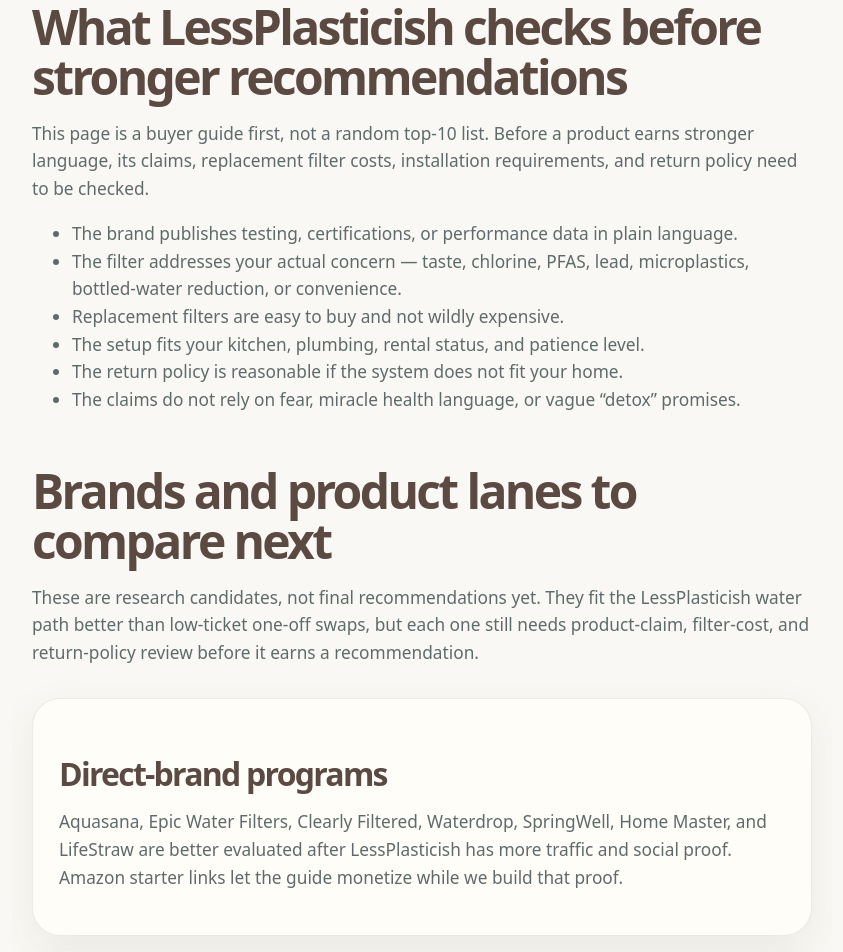
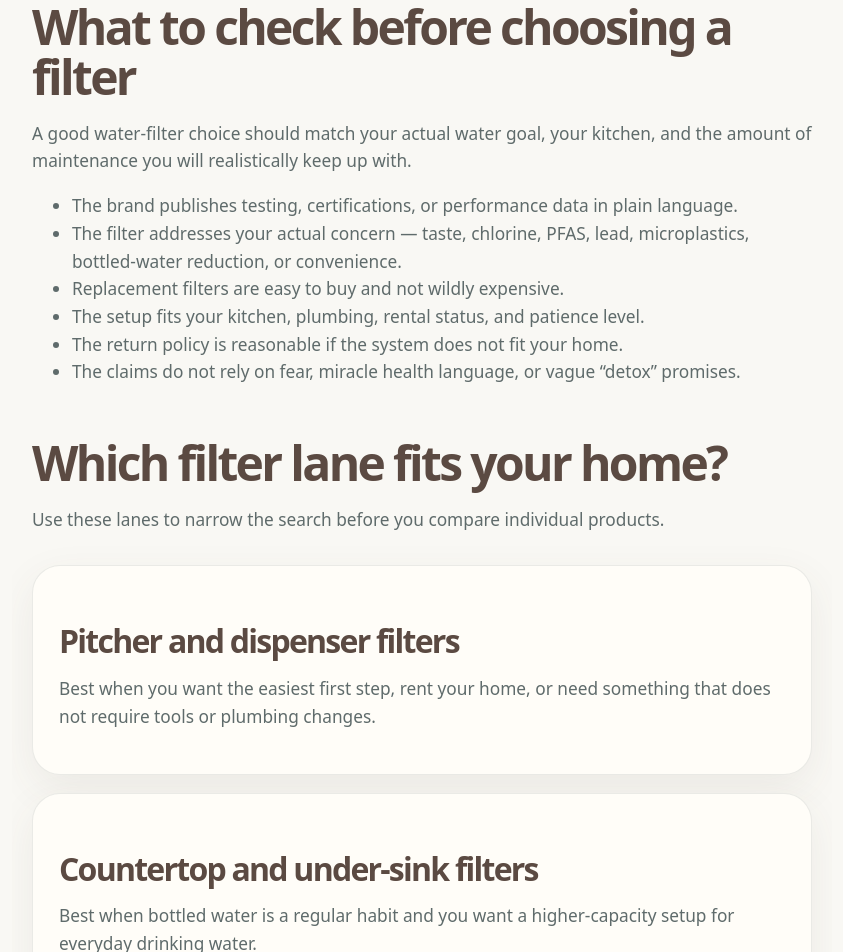
Before and after one commit to barbarasignalcrowe/lessplasticish, a Next.js app: page /water-filter-swaps-plastic-bottle-waste in a window 1280 px wide. Shown: the part 6020-6972 px from the top of the page, without its empty margins (218-1061 px from the left). Built offline with nearby package versions, Linux system fonts and the light colour scheme; no server answers.

Commit message:
copy: polish public affiliate guide language

```diff
--- a/app/page.tsx
+++ b/app/page.tsx
@@ -83,7 +83,7 @@
       <section className="section-tight">
         <div className="container split">
           <div>
-            <p className="eyebrow">First money guide</p>
+            <p className="eyebrow">Popular first swap</p>
             <h2>Choose a better water setup.</h2>
             <p className="body-large">If your home still depends on bottled water, this is one of the strongest places to start. A better water setup can reduce plastic bottle waste, simplify your routine, and create a practical first high-impact swap.</p>
             <div className="actions"><a className="button secondary" href="/water-filter-swaps-plastic-bottle-waste">Read the water guide</a></div>
--- a/app/water-filter-swaps-plastic-bottle-waste/page.tsx
+++ b/app/water-filter-swaps-plastic-bottle-waste/page.tsx
@@ -89,9 +89,9 @@
 ];
 
 const affiliateShortlist = [
-  ['Direct-brand programs', 'Aquasana, Epic Water Filters, Clearly Filtered, Waterdrop, SpringWell, Home Master, and LifeStraw are better evaluated after LessPlasticish has more traffic and social proof. Amazon starter links let the guide monetize while we build that proof.'],
-  ['Higher-ticket filters', 'Countertop RO, under-sink RO, and whole-home systems need deeper comparison pages before we recommend them directly.'],
-  ['Portable and travel filters', 'Good supporting category later, especially for travel bottles, emergency kits, and rental-friendly routines.'],
+  ['Pitcher and dispenser filters', 'Best when you want the easiest first step, rent your home, or need something that does not require tools or plumbing changes.'],
+  ['Countertop and under-sink filters', 'Best when bottled water is a regular habit and you want a higher-capacity setup for everyday drinking water.'],
+  ['Whole-home and specialty systems', 'Best saved for specific water goals, homeownership decisions, or confirmed issues from a water report or test.'],
 ];
 
 const faqs = [
@@ -152,14 +152,14 @@
         ))}
       </div>
 
-      <h2>What LessPlasticish checks before stronger recommendations</h2>
-      <p>This page is a buyer guide first, not a random top-10 list. Before a product earns stronger language, its claims, replacement filter costs, installation requirements, and return policy need to be checked.</p>
+      <h2>What to check before choosing a filter</h2>
+      <p>A good water-filter choice should match your actual water goal, your kitchen, and the amount of maintenance you will realistically keep up with.</p>
       <ul>
         {productRules.map((rule) => <li key={rule}>{rule}</li>)}
       </ul>
 
-      <h2>Brands and product lanes to compare next</h2>
-      <p>These are research candidates, not final recommendations yet. They fit the LessPlasticish water path better than low-ticket one-off swaps, but each one still needs product-claim, filter-cost, and return-policy review before it earns a recommendation.</p>
+      <h2>Which filter lane fits your home?</h2>
+      <p>Use these lanes to narrow the search before you compare individual products.</p>
       <div className="cards" style={{gridTemplateColumns: '1fr'}}>
         {affiliateShortlist.map(([brand, note]) => (
           <article className="card" key={brand}>
```
